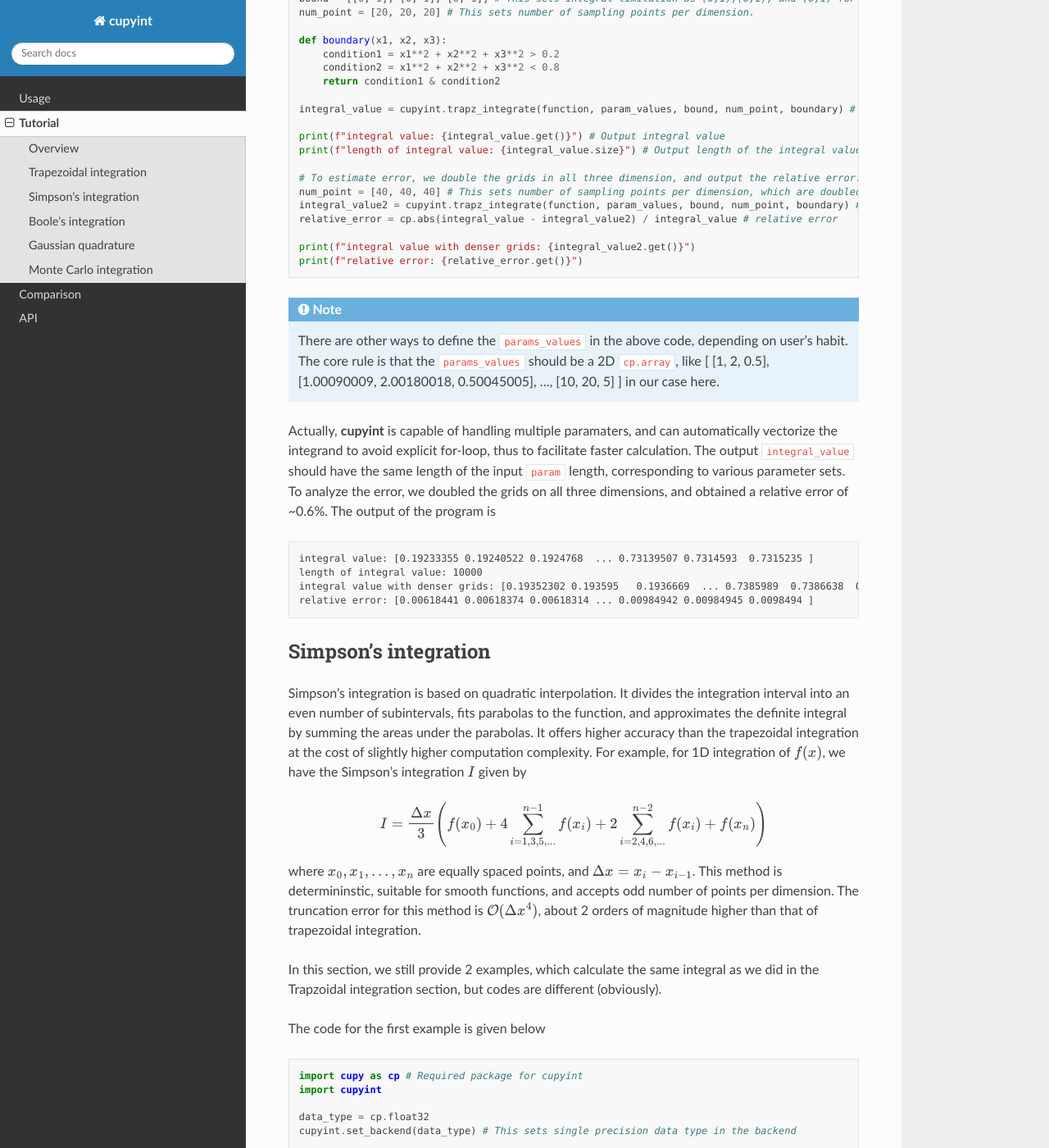
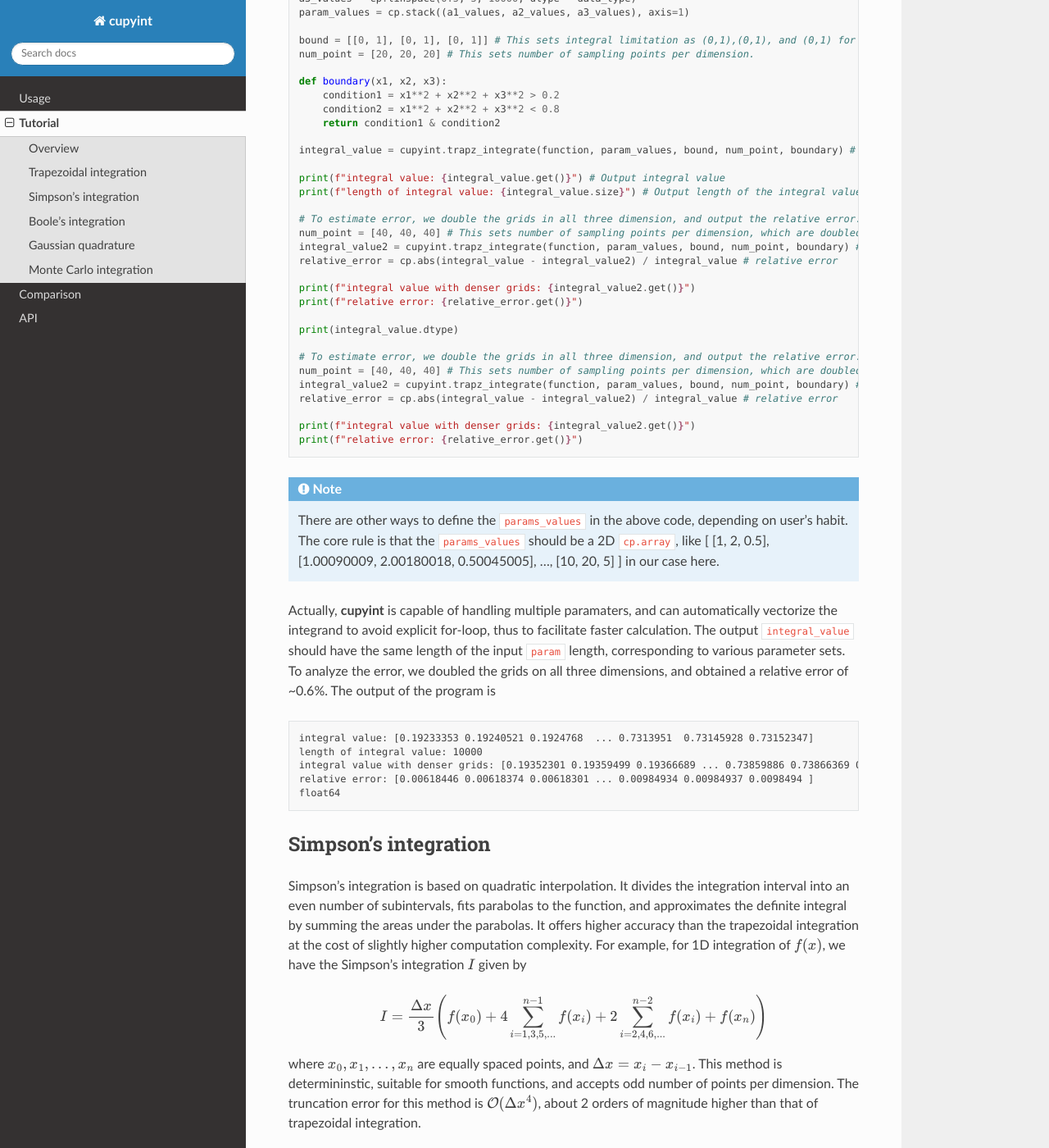
Before and after one commit to ze-ouyang/cupyint_doc, a Sphinx documentation site: the page built from docs/source/tutorial.rst, in a window 1280 px wide and 1400 px high, scrolled down 2784 px. Shown: the whole window at 82% size. Built offline with Sphinx 7.4.7 and the Read the Docs theme 3.1.0, drawn with Linux system fonts in a browser that asks for light colours; some of the changed text lies outside the part shown.

Commit message:
Update tutorial.rst

```diff
--- a/docs/source/tutorial.rst
+++ b/docs/source/tutorial.rst
@@ -55,7 +55,7 @@ Our first example is to integrate :math:`f(x)=\mathrm{sin}(x)` over :math:`(0,1)
   import cupy as cp # Required package for cupyint
   import cupyint
 
-  data_type = cp.float32
+  data_type = cp.float64
   cupyint.set_backend(data_type) # This sets single precision data type in the backend
 
   def function (x):
@@ -72,13 +72,16 @@ Our first example is to integrate :math:`f(x)=\mathrm{sin}(x)` over :math:`(0,1)
   print(f"analytical value: {analytical_value.item():.10f}")
   print(f"relative error: {relative_error.item():.10%}")
 
+  print(integral_value.dtype)
+
 The output of the program is:
 
 .. code-block:: none
 
-  integral value: 0.4595915675
+  integral value: 0.4595915725
   analytical value: 0.4596976941
-  relative error: 0.0230861753%
+  relative error: 0.0230850917%
+  float64
 
 To estimate the error in this case, we compare the integral value with the analytical one, obataining a relative error of ~0.02% with 20 segments in the integral domain. In general case, to estimate the error, we encourage users to refine the grids and analyze the convergence.
 
@@ -90,7 +93,7 @@ Our second example is a more complicated one, as we will try to integrate :math:
   import cupy as cp #required package for cupyint
   import cupyint
 
-  data_type = cp.float32
+  data_type = cp.float64
   cupyint.set_backend(data_type) #this sets single precision data type in the backend
 
   def function(x1, x2, x3, params): # this is the standard way to define an integrand with parameters
@@ -126,6 +129,16 @@ Our second example is a more complicated one, as we will try to integrate :math:
   print(f"integral value with denser grids: {integral_value2.get()}")
   print(f"relative error: {relative_error.get()}")
 
+  print(integral_value.dtype)
+
+  # To estimate error, we double the grids in all three dimension, and output the relative error.
+  num_point = [40, 40, 40] # This sets number of sampling points per dimension, which are doubled
+  integral_value2 = cupyint.trapz_integrate(function, param_values, bound, num_point, boundary) #We use trapz_integrate function
+  relative_error = cp.abs(integral_value - integral_value2) / integral_value # relative error
+
+  print(f"integral value with denser grids: {integral_value2.get()}")
+  print(f"relative error: {relative_error.get()}")
+
 .. note::
 
   There are other ways to define the ``params_values`` in the above code, depending on user's habit. The core rule is that the ``params_values`` should be a 2D ``cp.array``, like [ [1, 2, 0.5], [1.00090009, 2.00180018, 0.50045005], ..., [10, 20, 5] ] in our case here.
@@ -134,10 +147,11 @@ Actually, **cupyint** is capable of handling multiple paramaters, and can automa
 
 .. code-block:: none
 
-  integral value: [0.19233355 0.19240522 0.1924768  ... 0.73139507 0.7314593  0.7315235 ]
+  integral value: [0.19233353 0.19240521 0.1924768  ... 0.7313951  0.73145928 0.73152347]
   length of integral value: 10000
-  integral value with denser grids: [0.19352302 0.193595   0.1936669  ... 0.7385989  0.7386638  0.7387286 ]
-  relative error: [0.00618441 0.00618374 0.00618314 ... 0.00984942 0.00984945 0.0098494 ]
+  integral value with denser grids: [0.19352301 0.19359499 0.19366689 ... 0.73859886 0.73866369 0.73872853]
+  relative error: [0.00618446 0.00618374 0.00618301 ... 0.00984934 0.00984937 0.0098494 ]
+  float64
 
 
 Simpson's integration
@@ -177,6 +191,8 @@ The code for the first example is given below
   print(f"analytical value: {analytical_value.item():.10f}")
   print(f"relative error: {relative_error.item():.10%}")
 
+  print(integral_value.dtype)
+
 The output of the program is
 
 .. code-block:: none
@@ -184,6 +200,7 @@ The output of the program is
   integral value: 0.4596977234
   analytical value: 0.4596976941
   relative error: 0.0000063644%
+  float64
 
 In the output, we see a relative error of ~0.000006% with 21 segments in the integral domain. This manifests the aforementioned higher accuracy of this method.
 
@@ -230,6 +247,8 @@ The code for the second example is given below
   print(f"integral value with denser grids: {integral_value2.get()}")
   print(f"relative error: {relative_error.get()}")
 
+  print(integral_value.dtype)
+
 The output of this program is
 
 .. code-block:: none
@@ -238,6 +257,7 @@ The output of this program is
   length of integral value: 10000
   integral value with denser grids: [0.19361119 0.19368313 0.19375499 ... 0.7396032  0.73966813 0.73973316]
   relative error: [0.00363363 0.00363427 0.00363483 ... 0.00110327 0.00110333 0.00110307]
+  float64
 
 Again, we see an improvement on the accuracy when doubling the grids.
 
@@ -279,6 +299,8 @@ The code for the first example is given below
   print(f"analytical value: {analytical_value.item():.10f}")
   print(f"relative error: {relative_error.item():.10%}")
 
+  print(integral_value.dtype)
+
 The output of the program is
 
 .. code-block:: none
@@ -286,6 +308,7 @@ The output of the program is
   integral value: 0.4596976936
   analytical value: 0.4596976941
   relative error: 0.0000001187%
+  float64
 
 In the output, we see a relative error of ~0.00000011% with 21 segments in the integral domain. This manifests the aforementioned even higher accuracy of this method.
 
@@ -332,6 +355,8 @@ The code for the second example is given below
     print(f"integral value with denser grids: {integral_value2.get()}")
     print(f"relative error: {relative_error.get()}")
 
+    print(integral_value.dtype)
+
 The output of this program is
 
 .. code-block:: none
@@ -340,6 +365,7 @@ The output of this program is
   length of integral value: 10000
   integral value with denser grids: [0.19354594 0.19361784 0.19368966 ... 0.7395477  0.73961276 0.73967767]
   relative error: [0.00610456 0.00610512 0.00610568 ... 0.00376692 0.00376667 0.00376658]
+  float64
 
 Again, we see an improvement on the accuracy when doubling the grids.
 
@@ -386,6 +412,8 @@ The code for the first example is given below
   print(f"analytical value: {analytical_value.item():.10f}")
   print(f"relative error: {relative_error.item():.10%}")
 
+  print(integral_value.dtype)
+
 The output of the program is
 
 .. code-block:: none
@@ -393,6 +421,7 @@ The output of the program is
   integral value: 0.4596976936
   analytical value: 0.4596976941
   relative error: 0.0000001187%
+  float64
 
 In the output, we see a relative error of ~0.00000011% with 20 nodes in the integral domain.
 
@@ -439,6 +468,8 @@ The code for the second example is given below
   print(f"integral value with denser grids: {integral_value2.get()}")
   print(f"relative error: {relative_error.get()}")
 
+  print(integral_value.dtype)
+
 The output of this program is
 
 .. code-block:: none
@@ -447,6 +478,7 @@ The output of this program is
   length of integral value: 10000
   integral value with denser grids: [0.19395865 0.19403082 0.19410291 ... 0.7405079  0.7405729  0.7406379 ]
   relative error: [0.00142103 0.00141966 0.00141807 ... 0.00488791 0.00488796 0.00488817]
+  float64
 
 Again, we see an improvement on the accuracy when doubling the grids.
 
@@ -493,6 +525,8 @@ The code for the first example is given below
   print(f"analytical value: {analytical_value.item():.10f}")
   print(f"relative error: {relative_error.item():.10%}")
 
+  print(integral_value.dtype)
+
 The output of the program is
 
 .. code-block:: none
@@ -500,6 +534,7 @@ The output of the program is
   integral value: 0.4639013112
   analytical value: 0.4596976941
   relative error: 0.9144307402%
+  float64
 
 For 1000 sampling points here, the relative error ranges from about 0.5% to 5%. More sampling points are expected to lead to a more stable relative error.
 
@@ -546,6 +581,8 @@ The code for the second example is given below
   print(f"integral value with denser grids: {integral_value2.get()}")
   print(f"relative error: {relative_error.get()}")
 
+  print(integral_value.dtype)
+
 The output of this program is
 
 .. code-block:: none
@@ -553,7 +590,8 @@ The output of this program is
   integral value: [0.19863702 0.19797117 0.19770709 ... 0.76723963 0.73395705 0.80251575]
   length of integral value: 10000
   integral value with denser grids: [0.19366343 0.19144712 0.19564854 ... 0.729802   0.722396   0.73479635]
-  relative error: [0.02503859 0.0329545  0.01041212 ... 0.04879521 0.01575165 0.08438389]
+  relative error: [0.02503859 0.0329545  0.01041212 ... 0.04879521 0.01575165 0.08438389
+  float64
 
 Again, we see an improvement on the accuracy when tenfolding the grids.
 
```
